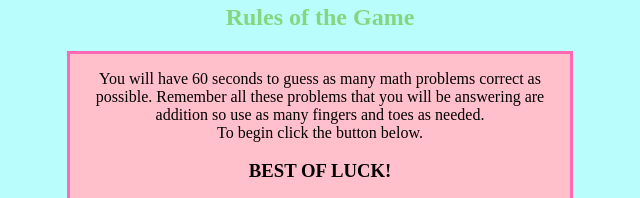
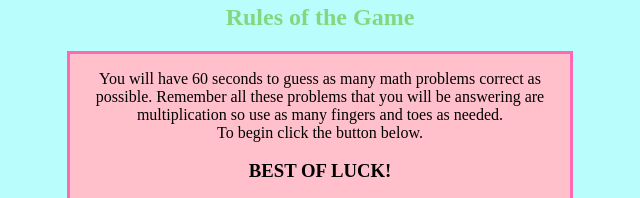
Before and after one commit to Quick-Learners/Quick-Math, a plain HTML site: page multiplyinstruction.html in a window 1280 px wide. Shown: the part 132-330 px from the top of the page, 320-960 px from the left. Drawn offline with Linux system fonts and the light colour scheme.

Commit message:
fixed spelling

```diff
--- a/multiplyinstruction.html
+++ b/multiplyinstruction.html
@@ -21,7 +21,7 @@
       <section class="instruct">
       <p>
         You will have 60 seconds to guess as many math problems correct as
-        possible. Remember all these problems that you will be answering are addition so use as many fingers and toes as needed.<br>
+        possible. Remember all these problems that you will be answering are multiplication so use as many fingers and toes as needed.<br>
         To begin click the button below.
       </p>
       <h3>BEST OF LUCK!</h3>
```
Also changed, not shown: subtractioninstructions.html (+1 -1 lines).
